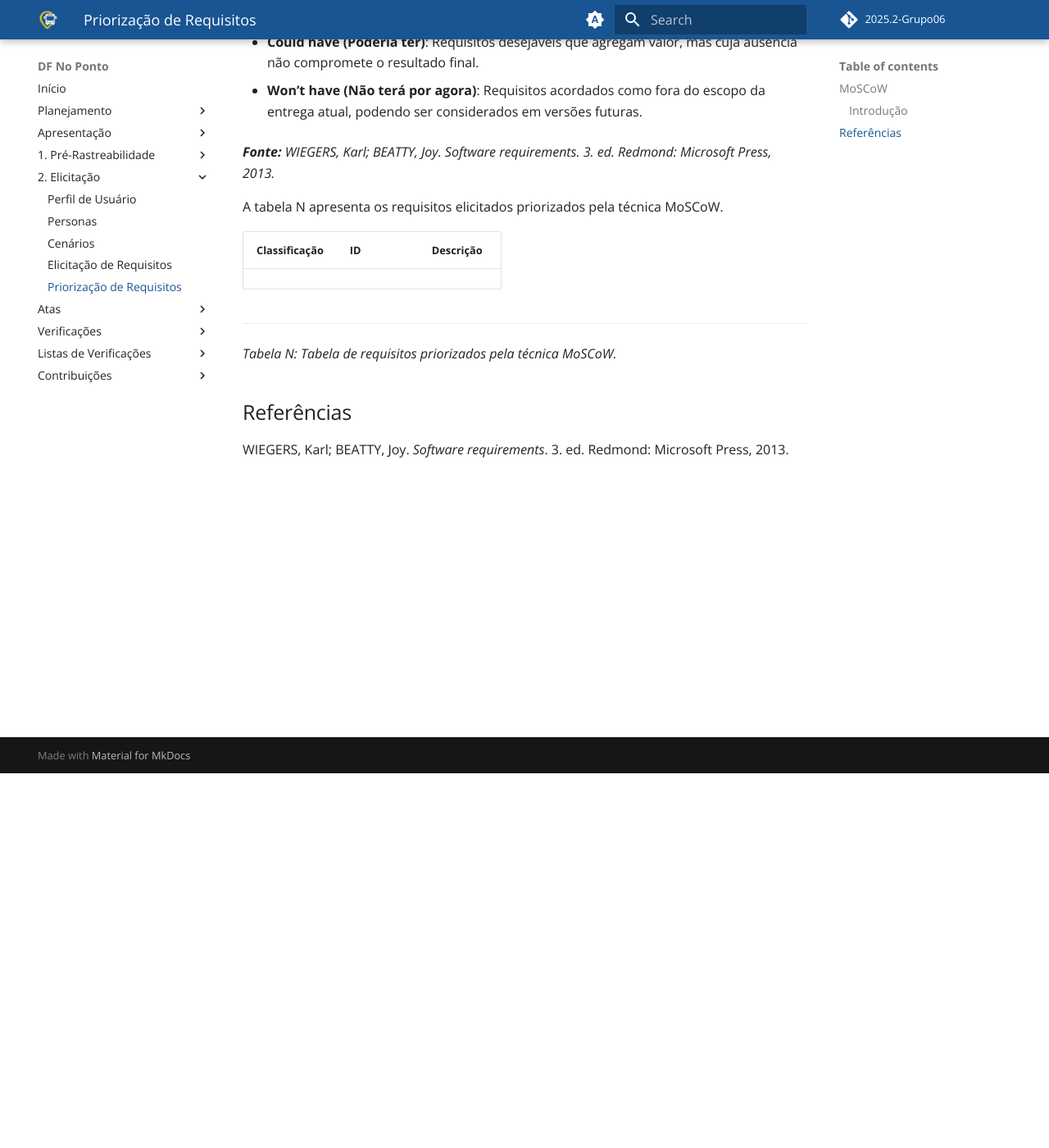
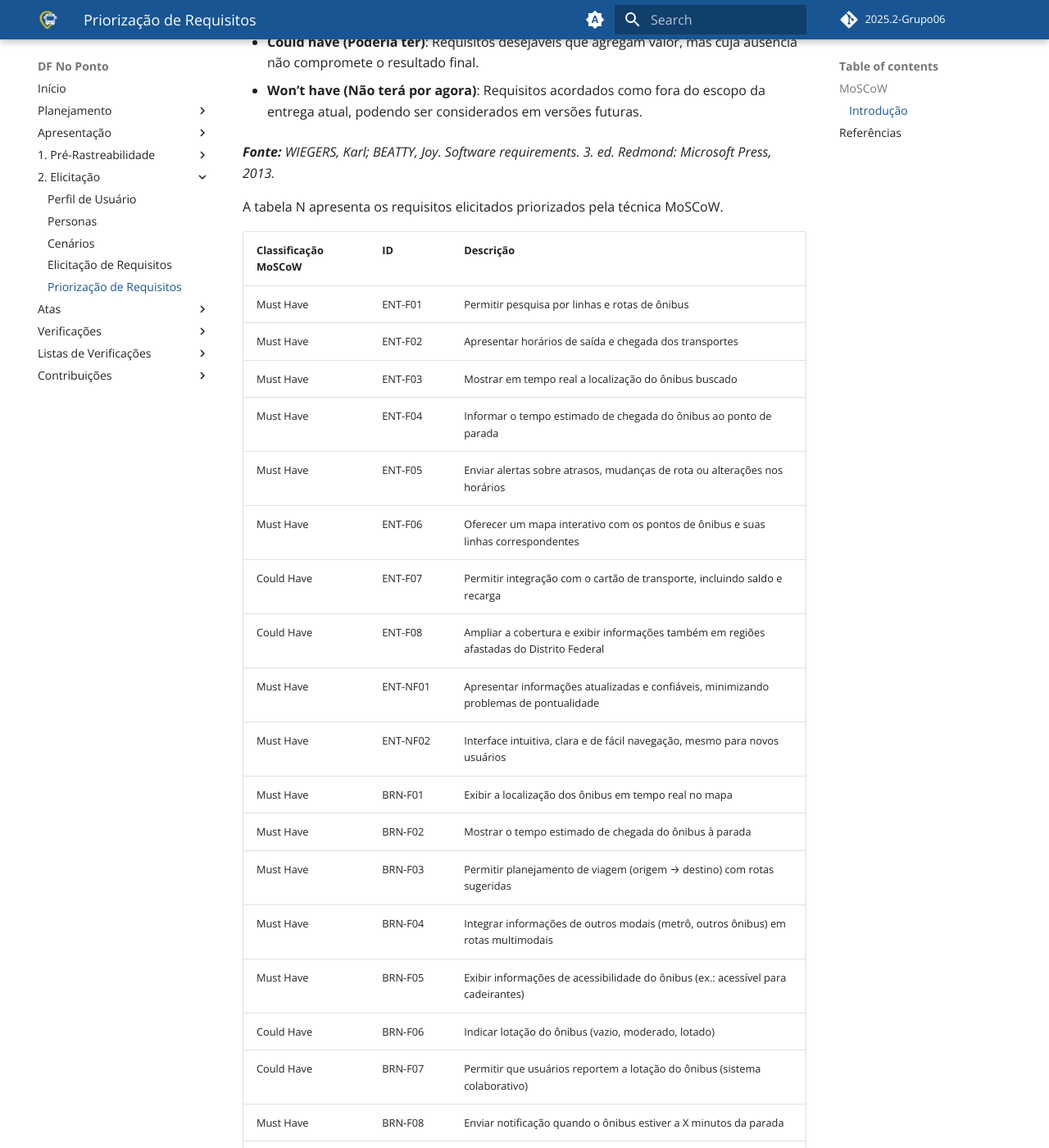
Before and after one commit to Requisitos-de-Software/2025.2-Grupo06, an MkDocs documentation site: the page built from docs/Elicitacao/priorizacao.md, in a window 1280 px wide and 1400 px high, scrolled down 457 px. Shown: the whole window at 82% size. Built offline with MkDocs 1.6.1 and Material for MkDocs 9.7.7, drawn with Linux system fonts in a browser that asks for light colours; comment, search, counter and statistics services are not loaded; some of the changed text lies outside the part shown.

Commit message:
docs: classificação MoSCoW

```diff
--- a/docs/Elicitacao/priorizacao.md
+++ b/docs/Elicitacao/priorizacao.md
@@ -19,10 +19,52 @@ A técnica MoSCoW é um método amplamente utilizado para definir prioridades em
 
 A tabela N apresenta os requisitos elicitados priorizados pela técnica MoSCoW.
 
-| Classificação | ID | Descrição |
-| ------------- | -- | --------- |
+| Classificação MoSCoW | ID       | Descrição                                                                                         |
+|-----------------------|----------|-------------------------------------------------------------------------------------------------|
+| Must Have | ENT-F01  | Permitir pesquisa por linhas e rotas de ônibus                                                   |
+| Must Have | ENT-F02  | Apresentar horários de saída e chegada dos transportes                                           |
+| Must Have | ENT-F03  | Mostrar em tempo real a localização do ônibus buscado                                            |
+| Must Have | ENT-F04  | Informar o tempo estimado de chegada do ônibus ao ponto de parada                                |
+| Must Have | ENT-F05  | Enviar alertas sobre atrasos, mudanças de rota ou alterações nos horários                        |
+| Must Have | ENT-F06  | Oferecer um mapa interativo com os pontos de ônibus e suas linhas correspondentes                |
+| Could Have | ENT-F07  | Permitir integração com o cartão de transporte, incluindo saldo e recarga                        |
+| Could Have | ENT-F08  | Ampliar a cobertura e exibir informações também em regiões afastadas do Distrito Federal         |
+| Must Have | ENT-NF01 | Apresentar informações atualizadas e confiáveis, minimizando problemas de pontualidade           |
+| Must Have | ENT-NF02 | Interface intuitiva, clara e de fácil navegação, mesmo para novos usuários                       |
+| Must Have | BRN-F01  | Exibir a localização dos ônibus em tempo real no mapa                                            |
+| Must Have | BRN-F02  | Mostrar o tempo estimado de chegada do ônibus à parada                                           |
+| Must Have | BRN-F03  | Permitir planejamento de viagem (origem → destino) com rotas sugeridas                           |
+| Must Have | BRN-F04  | Integrar informações de outros modais (metrô, outros ônibus) em rotas multimodais                |
+| Must Have | BRN-F05  | Exibir informações de acessibilidade do ônibus (ex.: acessível para cadeirantes)                 |
+| Could Have | BRN-F06  | Indicar lotação do ônibus (vazio, moderado, lotado)                                              |
+| Could Have | BRN-F07  | Permitir que usuários reportem a lotação do ônibus (sistema colaborativo)                        |
+| Must Have | BRN-F08  | Enviar notificação quando o ônibus estiver a X minutos da parada                                 |
+| Could Have | BRN-F09  | Oferecer recarga de cartão de transporte (ex.: integração com BRB Mobilidade)                    |
+| Could Have | BRN-F10  | Manter histórico de viagens do usuário                                                           |
+| Could Have | BRN-F11  | Permitir reportar problemas (motorista, ônibus, cobrança) com dados do veículo e horário         |
+| Must Have | BRN-F12  | Exibir preço da passagem por linha ou trajeto                                                    |
+| Must Have | BRN-F13  | Listar linhas que passam em uma parada específica                                                |
+| Could Have | BRN-F14  | Disponibilizar versão web leve para acesso rápido em pontos de ônibus (via QR Code)              |
+| Could Have | BRN-F15  | Botão de pânico/emergência para alertar motorista e/ou autoridades                               |
+| Must Have | BRN-F16  | Mostrar alertas de trânsito, acidentes e rotas alternativas                                      |
+| Won't Have | BRN-F17  | Permitir compartilhar trajeto em tempo real com outros usuários                                  |
+| Won't Have | BRN-F18  | Oferecer conteúdo de entretenimento durante a viagem (ex.: jogos, notícias)                      |
+| Could Have | BRN-F19  | Exibir quantidade de assentos preferenciais e totais no ônibus                                   |
+| Must Have | BRN-F20  | Permitir favoritar linhas ou paradas para acesso rápido                                          |
+| Must Have | BRN-NF01 | Tempo de atualização da localização do ônibus ≤ 20 segundos                                      |
+| Must Have | BRN-NF02 | Interface acessível para idosos e pessoas com deficiência visual                                 |
+| Must Have | BRN-NF03 | Sistema de notificação com som e vibração                                                        |
+| Must Have | BRN-NF04 | Baixo consumo de bateria e dados móveis                                                          |
+| Must Have | BRN-NF05 | Compatibilidade com dispositivos Android e iOS                                                   |
+| Could Have | BRN-NF06 | Proteção contra reportes falsos de lotação (mecanismo de confiança)                              |
+| Must Have | BRN-NF07 | Dados de localização e pessoais protegidos por LGPD                                              |
+| Must Have | BRN-NF08 | Tempo de carregamento da tela principal < 3 segundos                                             |
+| Could Have | BRN-NF09 | Funcionamento offline para consulta a rotas salvas e horários                                    |
+| Could Have | BRN-NF10 | Integração segura com sistemas de pagamento (recarga de cartão)                                  |
+| Must Have | BRN-NF11 | Alta disponibilidade do sistema (≥ 98% de uptime)                                                |
+| Must Have | BRN-NF12 | Suporte a múltiplos usuários simultâneos sem lentidão                                            |
 
----
+
 *Tabela N: Tabela de requisitos priorizados pela técnica MoSCoW.*
 
 ## Referências
```
